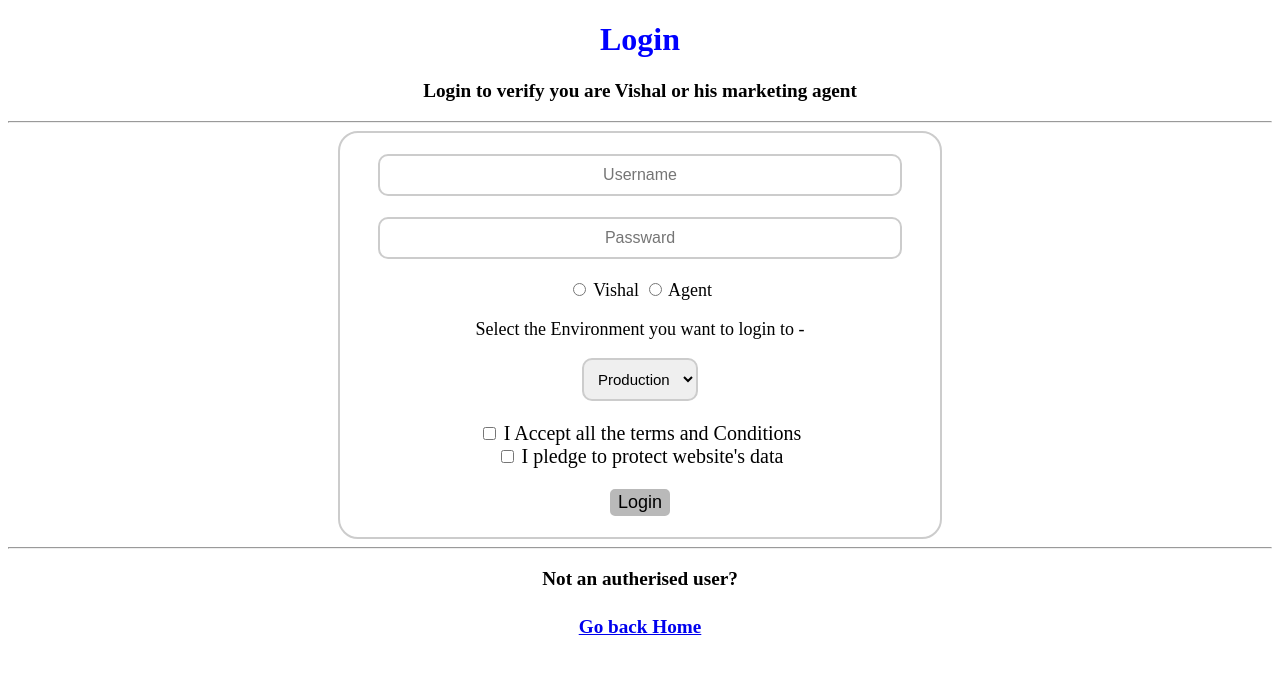
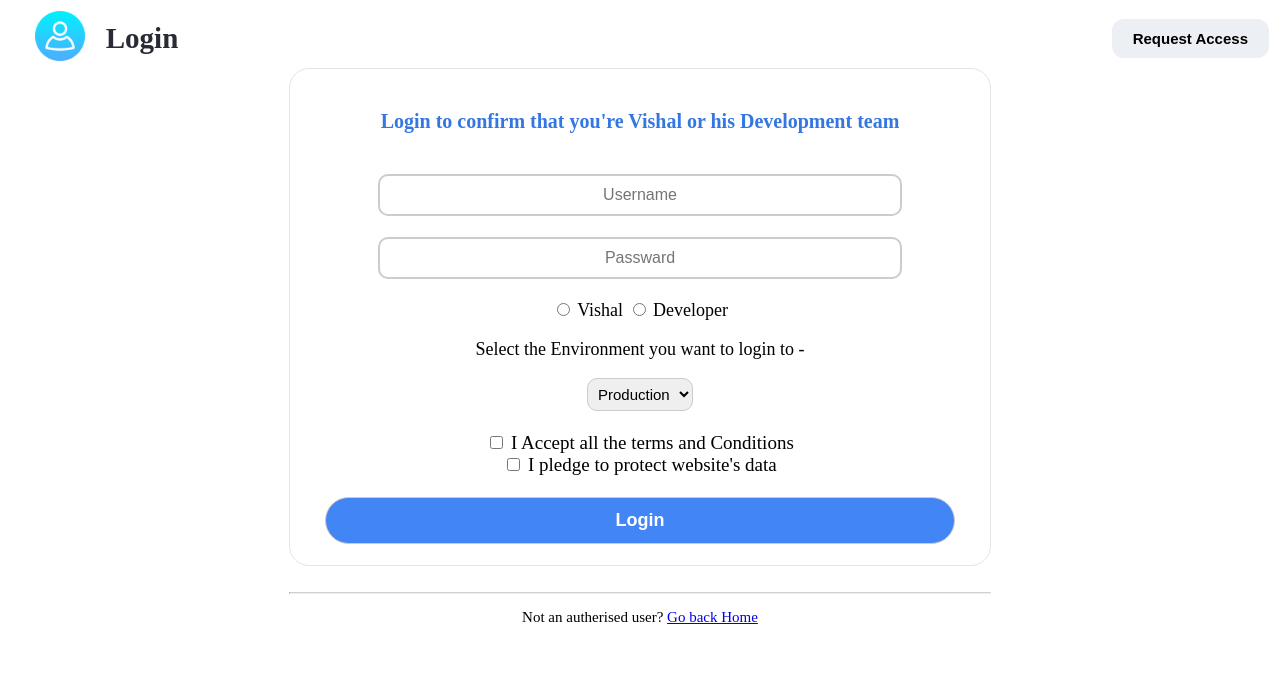
Before and after one commit to thevishalj/My_Portfolio, a plain HTML site: page Sub Pages/LoginPage/Login.html in a window 1280 px wide. Drawn offline with Linux system fonts and the light colour scheme.

Commit message:
August 5th

```diff
--- a/Sub Pages/LoginPage/Login.css
+++ b/Sub Pages/LoginPage/Login.css
@@ -1,12 +1,36 @@
-/* .header-footer{
-    background-color: rgb(81, 110, 114);
-    padding: 0%;
-} */
+#login-header{
+  color: #282a35;
+  font-size: 29px;
+  font-weight: 700;
+  padding-left: 4%;
+  text-decoration: none;
+}
 
-/* .login-box {
-    text-align: center;
-    font-size: large;
-} */
+#Request_button {
+  align-items: center;
+  border: 1px solid transparent;
+  border-radius: 12px;
+  font-family: Source Sans Pro,sans-serif;
+  font-size: 15px;
+  font-weight: 600;
+  color: black;
+  padding: 10px 20px;
+  background-color: #eceff3;
+}
+
+#login-box{
+  width: 700px;
+  border: 1px solid #e4e4e4;
+  border-radius: 20px;
+  margin: auto;
+}
+
+#login-text{
+  font-weight: bold;
+  padding-top: 3%; color: #3477e2;
+  font-family: Source Sans Pro;
+  font-size: 20px;
+}
 
 .login-input {
     padding: 10px;
@@ -17,27 +41,40 @@
     text-align: center;
   }
 
-  .footer {
-    font-family: ui-monospace;
-    font-size: larger;
-    text-align: center;
-  }
+.drop-down {
+  border: 1px solid #ccc;
+  padding: 6px;
+  border-radius: 10px;
+  font-size: 15px;
+}
 
-  .drop-down {
-    border: 2px solid #ccc;
-    padding: 10px;
-    border-radius: 10px;
-    font-size: 15px;
-  }
+.TC {
+  font-size: 19px;
+  font-family: Source Sans Pro;
+}
 
-  .Login-button {
-    font-size: large;
-    border-radius: 5px;
-    border: 2px solid #b9b9b9;
-    background-color: #b9b9b9;
-  }
+.Login-button {
+  align-items: center;
+  border: 1px solid #ccc;
+  border-radius: 48px;
+  font-family: Source Sans Pro,sans-serif;
+  font-size: 18px;
+  font-weight: 600;
+  color: white;
+  background-color: #4285F4;
+  padding: 12px 20px;
+  width: 90%;
+}
 
-  .TC {
-    padding: 10px;
-    font-size: 20px;
-  }
+.divider{
+  border-top: 1px solid #d1cfcf;
+  width: 700px;
+  text-align: center;
+}
+
+.footer {
+  font-family: ui-monospace;
+  font-size: 15px;
+  text-align: center;
+  font-family: Source Sans Pro;
+}
--- a/Sub Pages/LoginPage/Login.html
+++ b/Sub Pages/LoginPage/Login.html
@@ -8,16 +8,29 @@
 </head>
 
 <body>
-    <div class = "header-footer">
-        <header>
-            <div> <h1 style = "color: blue; padding: 0%; text-align: center; font-size: xx-large;"> Login</h1> </div>
+    <header>
+        <div class = "header">
+            <table>
+                <tr>
+                    <td style = "width: auto; padding-left: 2%;">
+                        <a href = "/index.html"> <img src = "/WebsiteData/Login_icon.png" height="50"></a>
+                    </td>
+                    <td style = "width: 84%;">
+                        <a href="/index.html" id="login-header"> Login </a>
+                    </td>
+                    <td style = "text-align: right; width: auto;">
+                        <input type="button" value="Request Access" id = "Request_button">
+                    </td>
+                </tr>
+            </table>
+        </div>
+    </header>
 
-            <h3 style = "font-size: larger; text-align: center"> Login to verify you are Vishal or his marketing agent </h3>
-        </header>
-    </div>
-    <hr/>
-    <div style = "width: 600px; border: 2px solid #ccc; border-radius: 20px; margin: auto;">
+    <div id="login-box">
         <div style = "text-align: center; font-size: large;">
+            <p id = login-text>
+                Login to confirm that you're Vishal or his Development team </p>
+
             <form action = "test.java">
             </br>
                 <input type="text" placeholder="Username" class="login-input">
@@ -29,14 +42,13 @@
                     <input type = "radio" value = "Vishal" name = "class" id = "100"> Vishal
                 </label>
                 <label for = "101">
-                    <input type = "radio" value = "Agent" name = "class" id = "101"> Agent
+                    <input type = "radio" value = "Developer" name = "class" id = "101"> Developer
                 </label>
 
                 </br>
                 <p> Select the Environment you want to login to - </p>
                 <select name = "Portal Environment" class = "drop-down">
                     <option value = "Prod"> Production </option>
-                    <option value = "Dev"> Devloper </option>
                     <option value = "Testing"> Testing </option>
                 </select>
 
@@ -54,21 +66,19 @@
 
                 <input type="submit" value = "Login" class = "Login-button">
 
-                <!-- Different way to do the same this
-                    <button type = "submit" href = "Education.html">
-                    Login
-                <   /button> -->
-
                 </br></br>
 
             </form>
         </div>
     </div>
 
-    <footer class = "header-footer">
-        <hr/>
-        <h3 class = "footer"> Not an autherised user?</h3>
-        <h4 class = "footer"> <a href = "/index.html" > Go back Home </a></h4>
+    <div>
+        <br/>
+        <hr class="divider">
+    </div>
+
+    <footer class = "footer">
+        <p> Not an autherised user? <a href = "/index.html" > Go back Home </a></p>
     </footer>
 </body>
 </html>
```
Also changed, not shown: Sub Pages/ExperiencePage/Experience.html (+20 -0 lines), WebsiteData/Login_icon.png (added), 1 other file.
